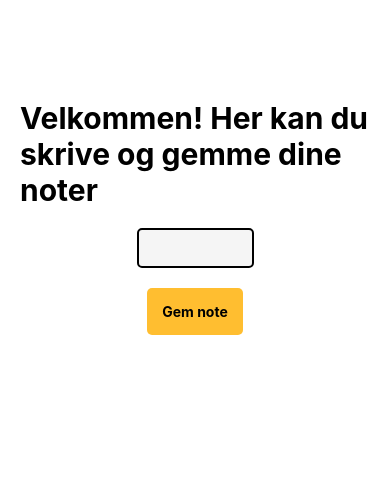
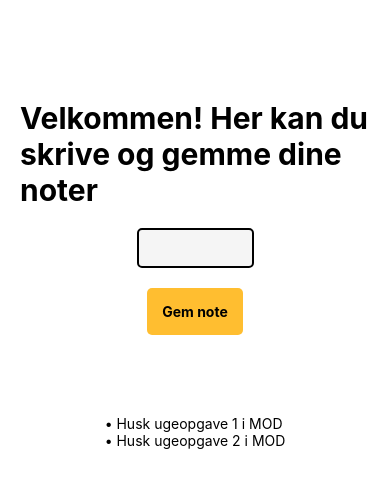
Before and after one commit to Mahe0055/NotebookApp, a React Native app: screen / in a window 390 px wide. Shown: the top 488 px of the page. Built offline with nearby package versions, Linux system fonts and the light colour scheme.

Commit message:
created a list with 2 notes

```diff
--- a/App.js
+++ b/App.js
@@ -7,9 +7,14 @@ import {
   TextInput,
 } from "react-native";
 import { useState } from "react";
+import { FlatList } from "react-native-web";
 
 export default function App() {
   const [note, setNote] = useState("");
+  const notes = [
+    { key: 1, noteType: "Husk ugeopgave 1 i MOD" },
+    { key: 2, noteType: "Husk ugeopgave 2 i MOD" },
+  ];
   function buttonHandler() {
     alert("Din note " + note + " er gemt");
   }
@@ -26,6 +31,10 @@ export default function App() {
         </TouchableOpacity>
       </View>
 
+      <FlatList
+        data={notes}
+        renderItem={(listNotes) => <Text>• {listNotes.item.noteType}</Text>}
+      />
       <StatusBar style="auto" />
     </View>
   );
```
